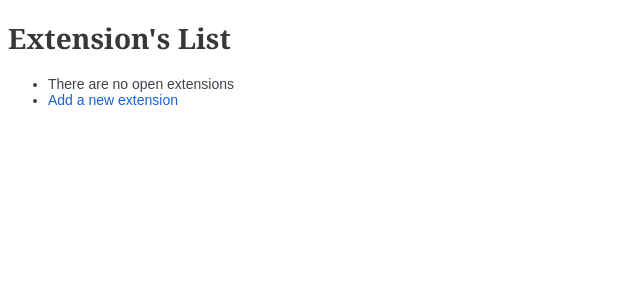
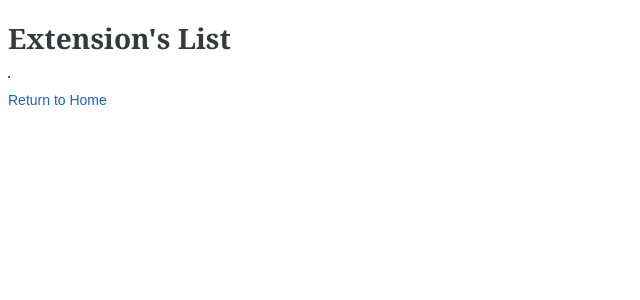
Before and after one commit to itamarjp/pbx.pt, a Python web app: template pbx/templates/listexten.mako in a window 1280 px wide. Shown: the top 300 px of the page, without its empty margins (0-640 px from the left). Run offline with Mako, Linux system fonts and the light colour scheme; the template is opened without the code that fills it, so the values that code supplies are empty.

Commit message:
make extension list better

```diff
--- a/pbx/templates/listexten.mako
+++ b/pbx/templates/listexten.mako
@@ -2,21 +2,20 @@
 
 <h1>Extension's List</h1>
 
-<ul id="extensions">
+<table border=1>
 % if extensions:
+  <tr>
+    <td align=center>extension</td><td align=center>password</td>
+  </tr>
+
   % for extension in extensions:
-  <li>
-    <span class="name">${extension.extension_id}</span>
-    <span class="name">${extension.password}</span>
-    <span class="actions">
-      [ <a href="${request.route_url('logout')}">close</a> ]
-    </span>
-  </li>
+   <tr>
+       <td>${"%04d" % extension.extension_id}</td>
+       <td>${extension.password}</td>
+   </tr>
   % endfor
-% else:
-  <li>There are no open extensions</li>
+
 % endif
-  <li class="last">
-    <a href="${request.route_url('newexten')}">Add a new extension</a>
-  </li>
-</ul>
+</table>
+
+<p><a href="${ request.route_url('home') }">Return to Home</a></p>
--- a/production.ini
+++ b/production.ini
@@ -15,6 +15,10 @@ pyramid.includes =
     pyramid_tm
 
 sqlalchemy.url = sqlite:///%(here)s/pbx.sqlite
+mako.directories = pbx:templates
+auth.secret = mypbx-secret
+mail.host = localhost
+mail.port = 25
 
 [server:main]
 use = egg:waitress#main
```
